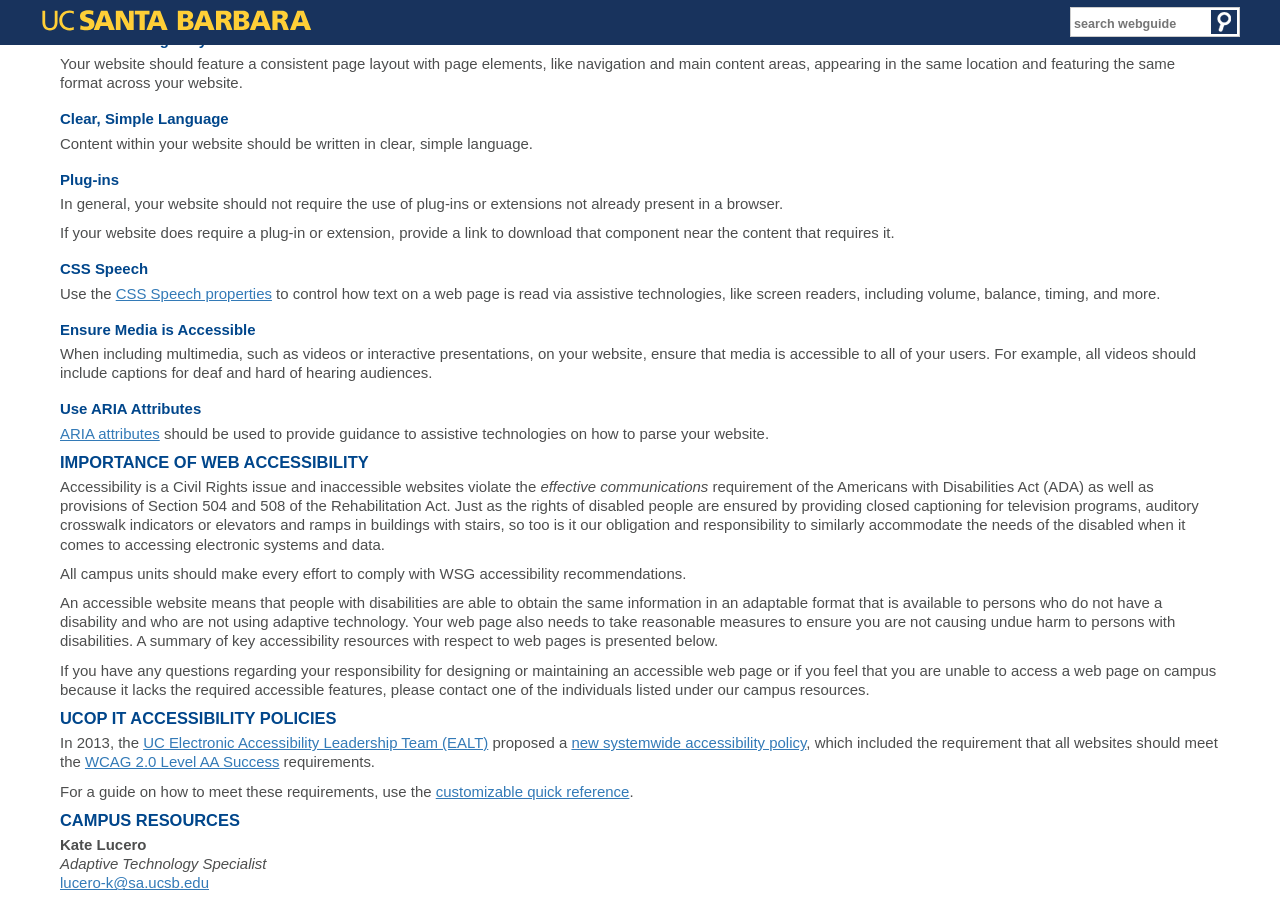
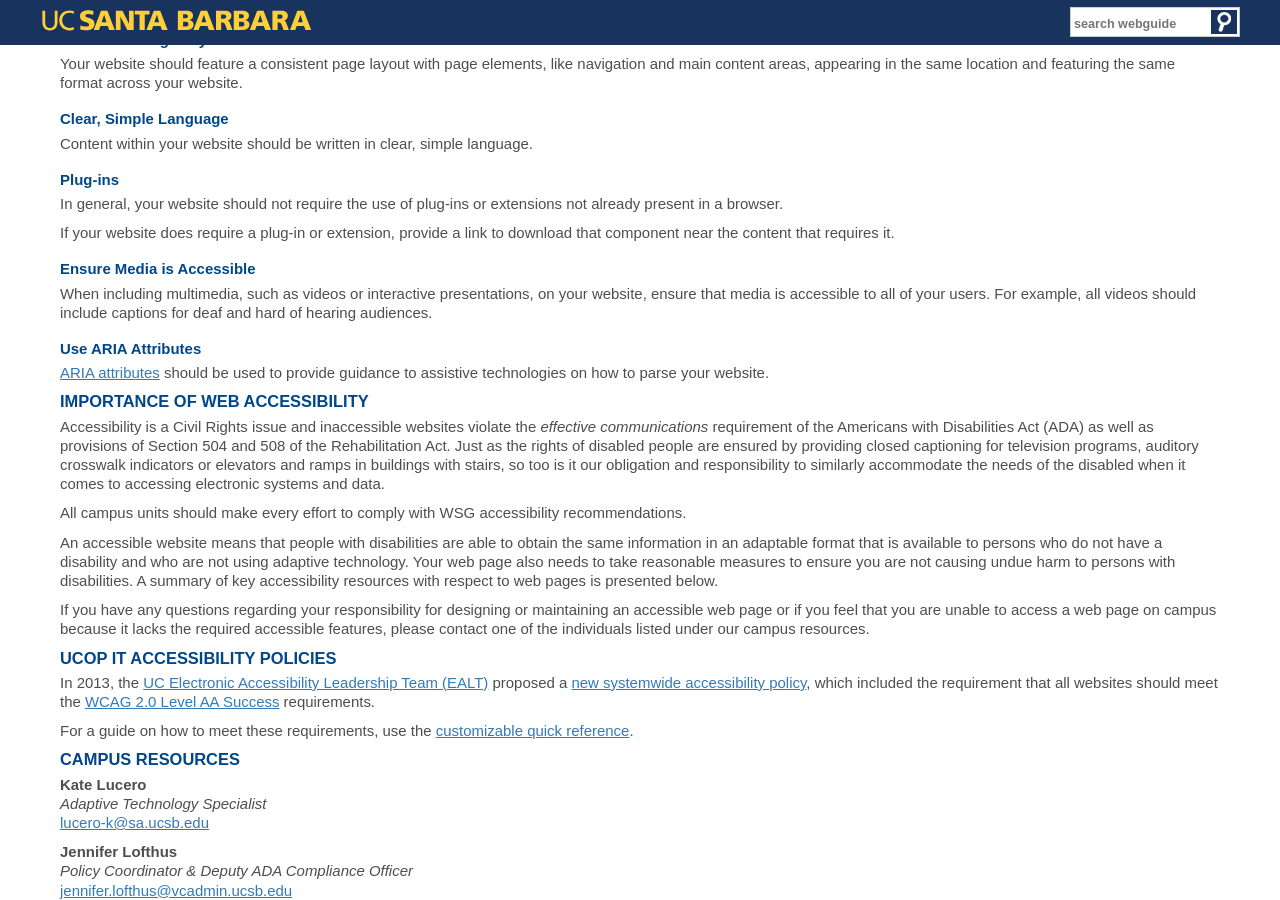
Before and after one commit to ucsb/webguide, a Jekyll site: the page built from web-accessibility.md, in a window 1280 px wide and 900 px high, scrolled down 1253 px. Built offline with Jekyll 4.4.1, drawn with Linux system fonts in a browser that asks for light colours; some web fonts are replaced.

Commit message:
Removed CSS speech section

```diff
--- a/web-accessibility.md
+++ b/web-accessibility.md
@@ -81,12 +81,6 @@
 
 If your website does require a plug-in or extension, provide a link to
 download that component near the content that requires it.
-
-#### CSS Speech
-
-Use the [CSS Speech properties](https://www.w3.org/TR/css3-speech/) to control
-how text on a web page is read via assistive technologies, like screen readers,
-including volume, balance, timing, and more.
 
 #### Ensure Media is Accessible
 
```
